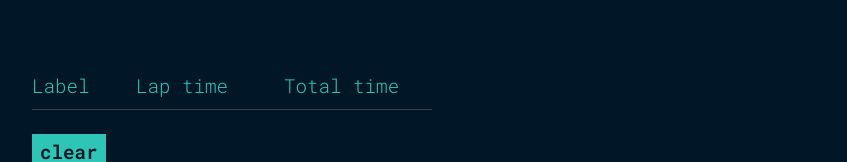
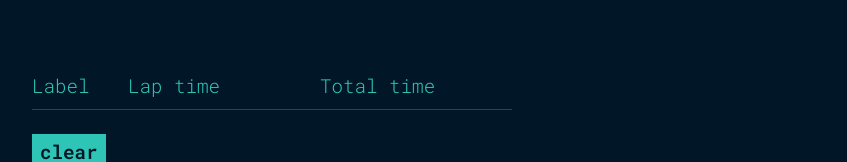
Before and after one commit to Yinuo-M/stopwatch, a React (Create React App) app: page / in a window 1280 px wide. Shown: the part 430-592 px from the top of the page, without its empty margins (16-863 px from the left). Built offline with nearby package versions, Linux system fonts and the light colour scheme.

Commit message:
Improve responsiveness

```diff
--- a/src/common/ControlsButton.scss
+++ b/src/common/ControlsButton.scss
@@ -39,7 +39,18 @@
 
 @media (min-width: 400px) {
   .controls__button {
+    height: 4.1rem;
+    width: 4.1rem;
     margin: 0 1.2rem;
+    --button: 600 1rem var(--font);
+  }
+}
+
+@media (min-width: 530px) {
+  .controls__button {
+    height: 4.4rem;
+    width: 4.4rem;
+    --button: 600 1.1rem var(--font);
   }
 }
 
--- a/src/lap-table/LapTable.scss
+++ b/src/lap-table/LapTable.scss
@@ -45,9 +45,16 @@
   padding-top: 0.5rem;
 }
 
+@media (min-width: 400px) {
+  .lap {
+    --table: 300 1rem var(--font);
+  }
+}
+
 @media (min-width: 530px) {
   .lap {
     margin-top: 4rem;
+    --table: 300 1.1rem var(--font);
   }
 }
 
@@ -60,18 +67,6 @@
   }
 
   .lap__table {
-    min-width: 25rem;
-  }
-
-  .lap__th--label {
-    width: 26%;
-  }
-
-  .lap__th--lap-time {
-    width: 37%;
-  }
-
-  .lap__th--total-time {
-    width: 37%;
+    min-width: 30rem;
   }
 }
```
